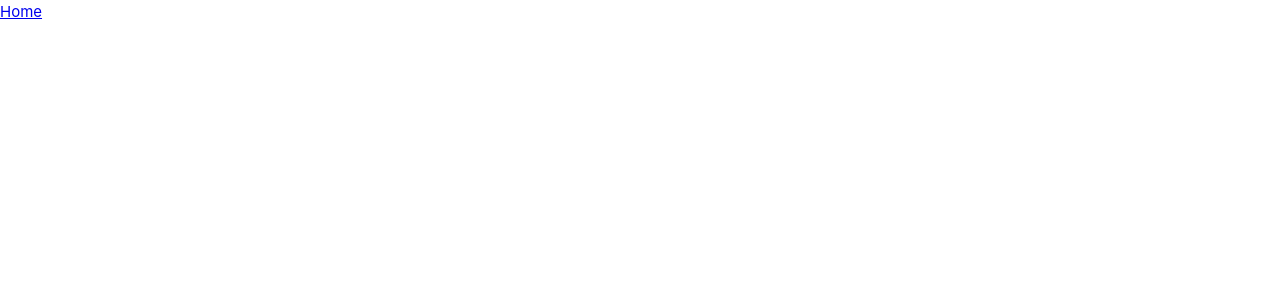
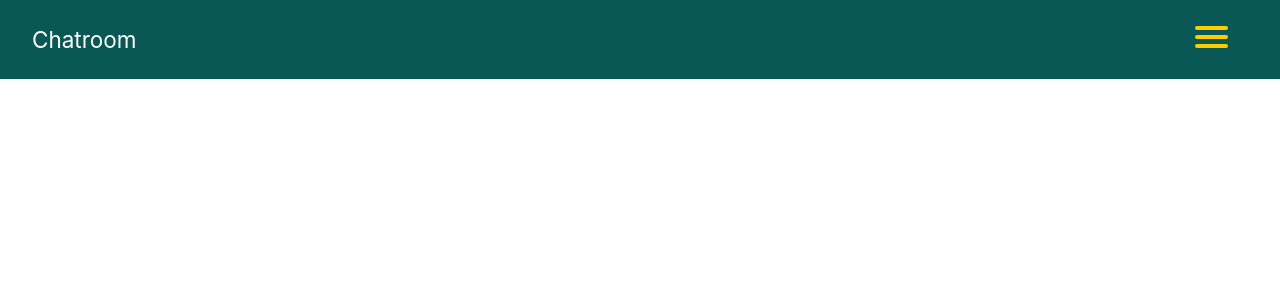
Before and after one commit to greatkene/vue-chatroom, a Vue app: page / in a window 1280 px wide. Shown: the top 300 px of the page. Built offline with nearby package versions, Linux system fonts and the light colour scheme.

Commit message:
feat: navbar setup

```diff
--- a/src/assets/base.css
+++ b/src/assets/base.css
@@ -1,53 +1,12 @@
 /* color palette from <https://github.com/vuejs/theme> */
 :root {
-  --vt-c-white: #ffffff;
-  --vt-c-white-soft: #f8f8f8;
-  --vt-c-white-mute: #f2f2f2;
+  --primary: #095855;
+  --secondary: #ffcc00;
+  --primary-dark: #0c4d4b;
+  --secondary-light: #ffff99;
 
-  --vt-c-black: #181818;
-  --vt-c-black-soft: #222222;
-  --vt-c-black-mute: #282828;
-
-  --vt-c-indigo: #2c3e50;
-
-  --vt-c-divider-light-1: rgba(60, 60, 60, 0.29);
-  --vt-c-divider-light-2: rgba(60, 60, 60, 0.12);
-  --vt-c-divider-dark-1: rgba(84, 84, 84, 0.65);
-  --vt-c-divider-dark-2: rgba(84, 84, 84, 0.48);
-
-  --vt-c-text-light-1: var(--vt-c-indigo);
-  --vt-c-text-light-2: rgba(60, 60, 60, 0.66);
-  --vt-c-text-dark-1: var(--vt-c-white);
-  --vt-c-text-dark-2: rgba(235, 235, 235, 0.64);
-}
-
-/* semantic color variables for this project */
-:root {
-  --color-background: var(--vt-c-white);
-  --color-background-soft: var(--vt-c-white-soft);
-  --color-background-mute: var(--vt-c-white-mute);
-
-  --color-border: var(--vt-c-divider-light-2);
-  --color-border-hover: var(--vt-c-divider-light-1);
-
-  --color-heading: var(--vt-c-text-light-1);
-  --color-text: var(--vt-c-text-light-1);
-
-  --section-gap: 160px;
-}
-
-@media (prefers-color-scheme: dark) {
-  :root {
-    --color-background: var(--vt-c-black);
-    --color-background-soft: var(--vt-c-black-soft);
-    --color-background-mute: var(--vt-c-black-mute);
-
-    --color-border: var(--vt-c-divider-dark-2);
-    --color-border-hover: var(--vt-c-divider-dark-1);
-
-    --color-heading: var(--vt-c-text-dark-1);
-    --color-text: var(--vt-c-text-dark-2);
-  }
+  --black: #181818;
+  --white: #ffffff;
 }
 
 *,
@@ -60,8 +19,8 @@
 
 body {
   min-height: 100vh;
-  color: var(--color-text);
-  background: var(--color-background);
+  color: var(--primary);
+  background: var(--white);
   transition: color 0.5s, background-color 0.5s;
   line-height: 1.6;
   font-family: Inter, -apple-system, BlinkMacSystemFont, 'Segoe UI', Roboto, Oxygen, Ubuntu,
@@ -71,3 +30,22 @@ body {
   -webkit-font-smoothing: antialiased;
   -moz-osx-font-smoothing: grayscale;
 }
+
+a {
+  text-decoration: none;
+}
+
+.error {
+  color: #ff3f80;
+  font-size: 14px;
+}
+
+button {
+  text-decoration: none;
+  background: var(--secondary);
+  color: white;
+  font-weight: bold;
+  border: 0;
+  border-radius: 10px;
+  padding: 10px 20px;
+}
--- a/src/assets/main.css
+++ b/src/assets/main.css
@@ -1 +1,70 @@
 @import './base.css';
+
+/* === NAVBAR === */
+.container {
+  max-width: 1280px;
+  margin: 0 auto;
+  display: flex;
+  align-items: center;
+  justify-content: space-between;
+}
+.container h1 {
+  color: var(--white);
+}
+nav {
+  position: fixed;
+  top: 0;
+  left: 0;
+  right: 0;
+  z-index: 99;
+  background-color: var(--primary);
+  padding: 16px 32px;
+}
+
+.hamburger {
+  display: block;
+  position: relative;
+  z-index: 1;
+  user-select: none;
+  appearance: none;
+  border: none;
+  outline: none;
+  background: none;
+  cursor: pointer;
+}
+
+.hamburger span {
+  display: block;
+  width: 33px;
+  height: 4px;
+  margin-bottom: 5px;
+  position: relative;
+  background-color: var(--secondary);
+  border-radius: 10px;
+  z-index: 1;
+  transform-origin: 0 0;
+  transition: 0.4s;
+}
+
+.hamburger:hover span:nth-child(2) {
+  transform: translateX(10px);
+  background-color: var(--white);
+}
+
+.hamburger.is-active span:nth-child(1) {
+  transform: translate(0px, -2px) rotate(45deg);
+}
+
+.hamburger.is-active span:nth-child(2) {
+  opacity: 0;
+  transform: translateX(15px);
+}
+
+.hamburger.is-active span:nth-child(3) {
+  transform: translate(-3px, 3px) rotate(-45deg);
+}
+
+.menu {
+  display: none;
+}
+/* === NAVBAR ENDS === */
--- a/src/components/shared/Navbar.vue
+++ b/src/components/shared/Navbar.vue
@@ -1,5 +1,34 @@
 <template>
-   <nav>
-       <RouterLink to="/">Home</RouterLink>
-   </nav>
+    <nav>
+        <div class="container">
+            <h1>Chatroom</h1>
+            <div class="menu">
+                <RouterLink to="/" class="is-active">Home</RouterLink>
+                <RouterLink to="/">Home</RouterLink>
+                <RouterLink to="/">Home</RouterLink>
+                <RouterLink to="/">Home</RouterLink>
+            </div>
+            <button :class="['hamburger', { 'is-active': isNavbarActive }]" @click="toggleNavbar">
+                <span></span>
+                <span></span>
+                <span></span>
+            </button>
+        </div>
+    </nav>
 </template>
+
+<script>
+export default {
+    data() {
+        return {
+            isNavbarActive: false
+        };
+    },
+    methods: {
+        toggleNavbar() {
+            this.isNavbarActive = !this.isNavbarActive;
+        }
+    }
+};
+
+</script>
```
